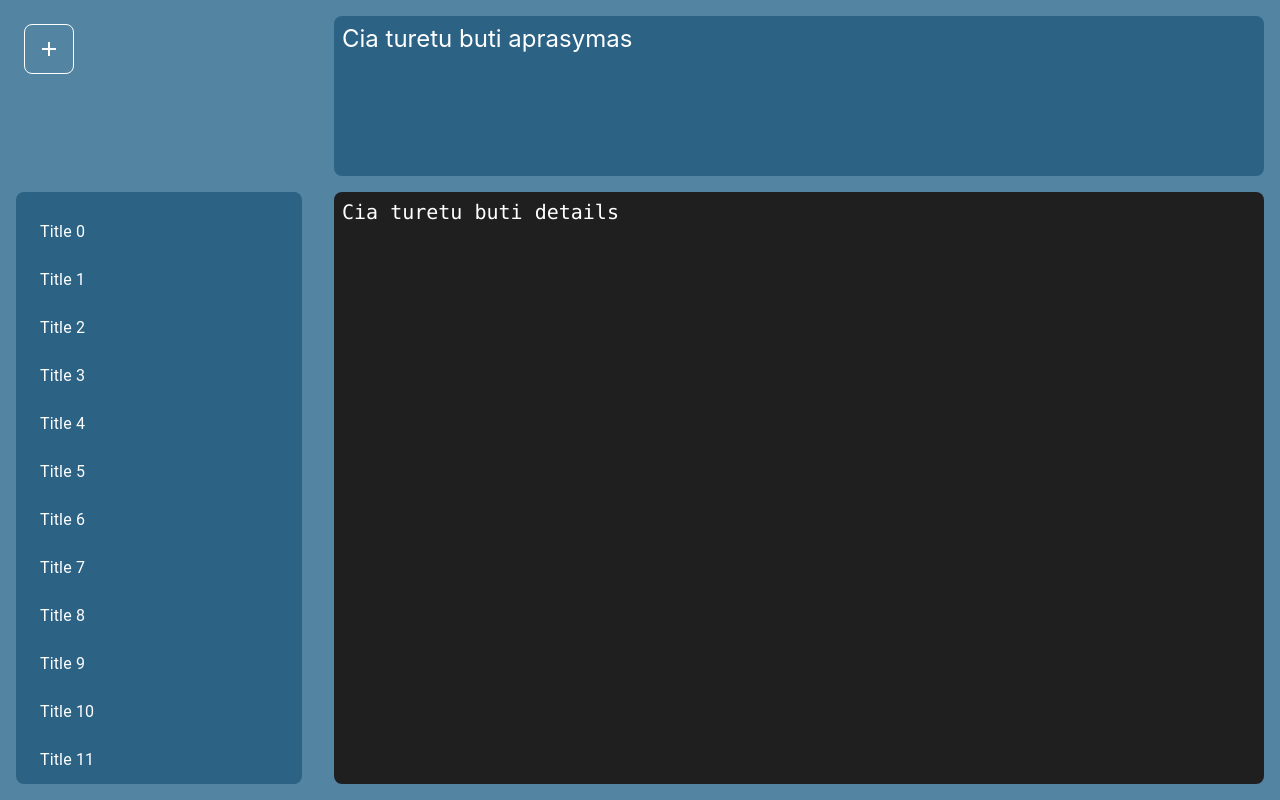
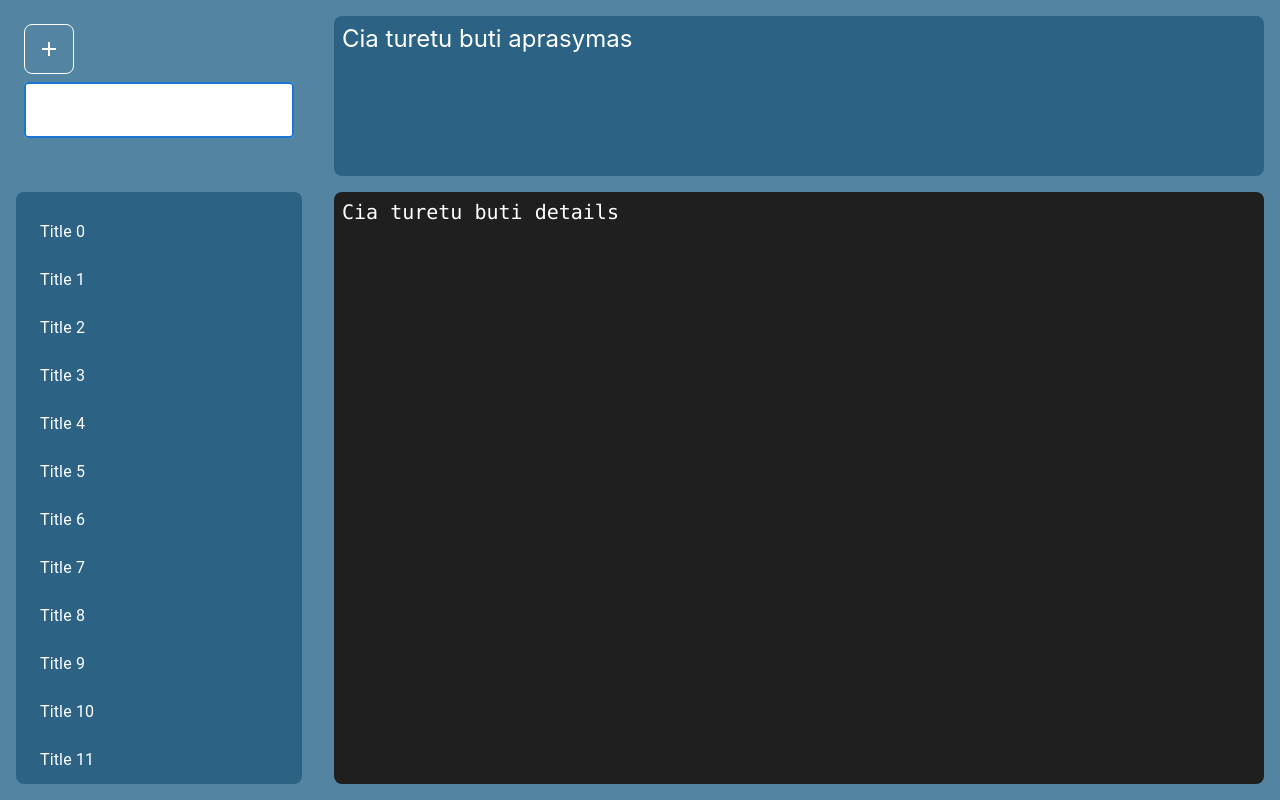
Before and after one commit to nTelio57/Zodle, a React (Create React App) app in the folder Front/zodle/: page / in a window 1280 px wide. Built offline with nearby package versions, Linux system fonts and the light colour scheme.

Commit message:
Implement searching

```diff
--- a/Front/zodle/src/App.js
+++ b/Front/zodle/src/App.js
@@ -1,4 +1,4 @@
-import { Button, IconButton, List, ListItem, ListItemButton, ListItemText, styled } from '@mui/material';
+import { Button, IconButton, List, ListItem, ListItemButton, ListItemText, TextField, styled } from '@mui/material';
 import './App.css';
 import { useState } from 'react';
 import { Add, Delete } from '@mui/icons-material';
@@ -13,6 +13,7 @@ class DocEntry {
     this.Title = 'Title ' + id;
     this.Description = 'Description ' + id;
     this.Details = 'Details ' + id;
+    this.Tags = ["Tag1"];
 
     for(let i = 0; i < id; i++)
     {
@@ -23,14 +24,28 @@ class DocEntry {
 
 function App() {
 
+  const [selectedEntry, setSelectedEntry] = useState(null);
+  const [isModalOpen, setModalOpen] = useState(false);
+  const [searchField, setSearchField] = useState("");
+
+  const handleSearchFieldChange = (value) => {
+    setSearchField(value.toLowerCase());
+  };
+
   const docList = [];
   for(let i = 0; i < 50; i++)
   {
     docList.push(new DocEntry(i));
   }
-
-  const [selectedEntry, setSelectedEntry] = useState(null);
-  const [isModalOpen, setModalOpen] = useState(false);
+  const filteredList = docList.filter(
+    (script) => {
+      return (
+        script.Title.toLowerCase().includes(searchField) ||
+        script.Description.toLowerCase().includes(searchField) ||
+        script.Tags.includes(searchField)
+      );
+    }
+  );
 
   return (
     <div className='App'>
@@ -53,11 +68,24 @@ function App() {
               <Add/>
             </IconButton>
             <AddFileModal isOpen={isModalOpen} onClose={() => setModalOpen(false)} />
+
+            <TextField
+              autoFocus
+              required
+              margin="dense"
+              fullWidth
+              type='search'
+              sx={{
+                background: "white",
+                borderRadius: "4px"
+              }}
+              onChange={(change) => handleSearchFieldChange(change.target.value)}
+            />
           </div>
 
           <div className='ScrollList'>
             <List>
-              {docList.map((entry) =>
+              {filteredList.map((entry) =>
                 <ListItem disablePadding>
                     <ListItemButton key={1} onClick={() => setSelectedEntry(entry)}>
                       <ListItemText primary={entry.Title} />
```
